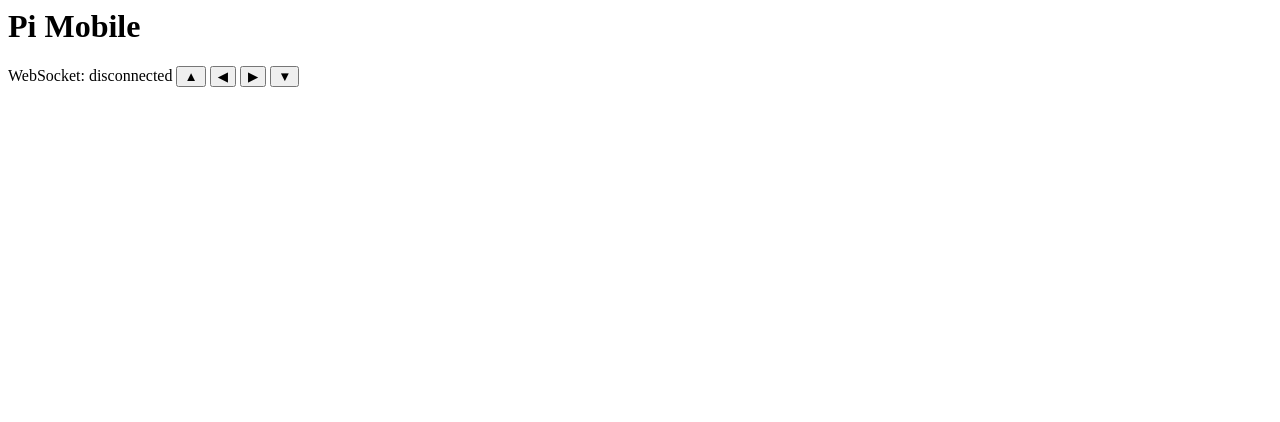
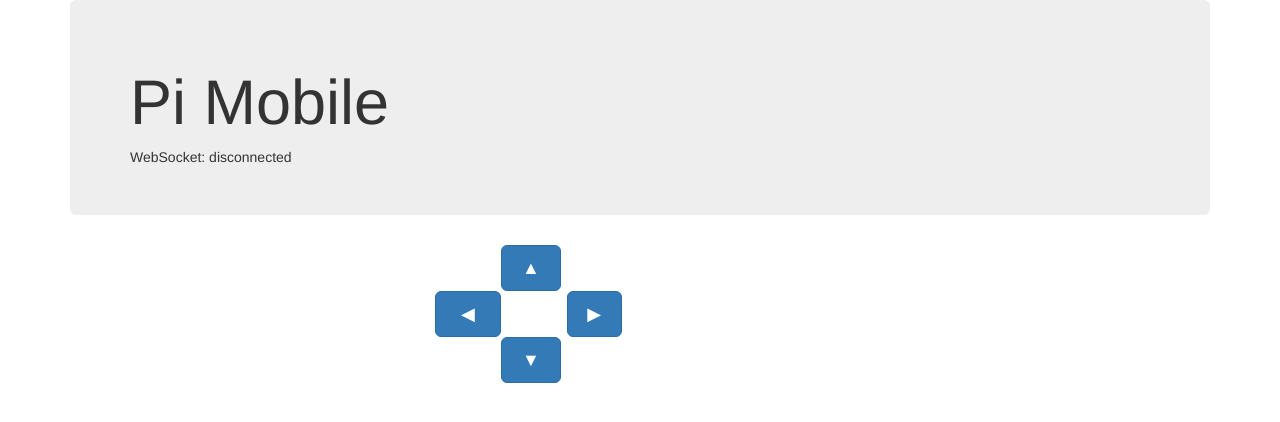
Before and after one commit to sajayantony/PiMobile, a website: page public/index.html in a window 1280 px wide. Drawn offline with nearby package versions, Linux system fonts and the light colour scheme.

Commit message:
Fixed layouts for buttons.

```diff
--- a/public/index.html
+++ b/public/index.html
@@ -1,11 +1,31 @@
 <html>
+
+<head>
+    <link href="//maxcdn.bootstrapcdn.com/bootstrap/3.3.6/css/bootstrap.min.css" rel="stylesheet">
+</head>
+
 <body>
-    <h1>Pi Mobile</h1>
-    <span id="status"></span>
-    <button id="btnForward" >▲</button>
-    <button id="btnLeft" >◀</button>
-    <button id="btnRight" >▶</button>
-    <button id="btnBackward" >▼</button>
+    <div class="container">
+        <div class="jumbotron">
+            <h1>Pi Mobile</h1>
+            <span id="status"></span>
+        </div>
+        <div class="col-md-offset-4">
+            <div class="row">
+                <div class="col-md-offset-1">
+                    <button class="btn btn-primary btn-lg col-md-1" id="btnForward">▲</button></div>
+            </div>
+            <div class="row">
+                <div class="col-offset-0"><button class="btn btn-primary btn-lg col-md-1" id="btnLeft">◀</button></div>
+                <div class="col-md-offset-1"></div>
+                <div class="col-md-offset-2"><button class="btn btn-primary btn-lg col-md-1" id="btnRight">▶</button></div>
+            </div>
+            <div class="row">
+                <div class="col-md-offset-1"><button class="btn btn-primary btn-lg  col-md-1" id="btnBackward">▼</button></div>
+            </div>
+        </div>
+    </div>
 </body>
 <script src="/bot.js"></script>
+
 </html>
```
